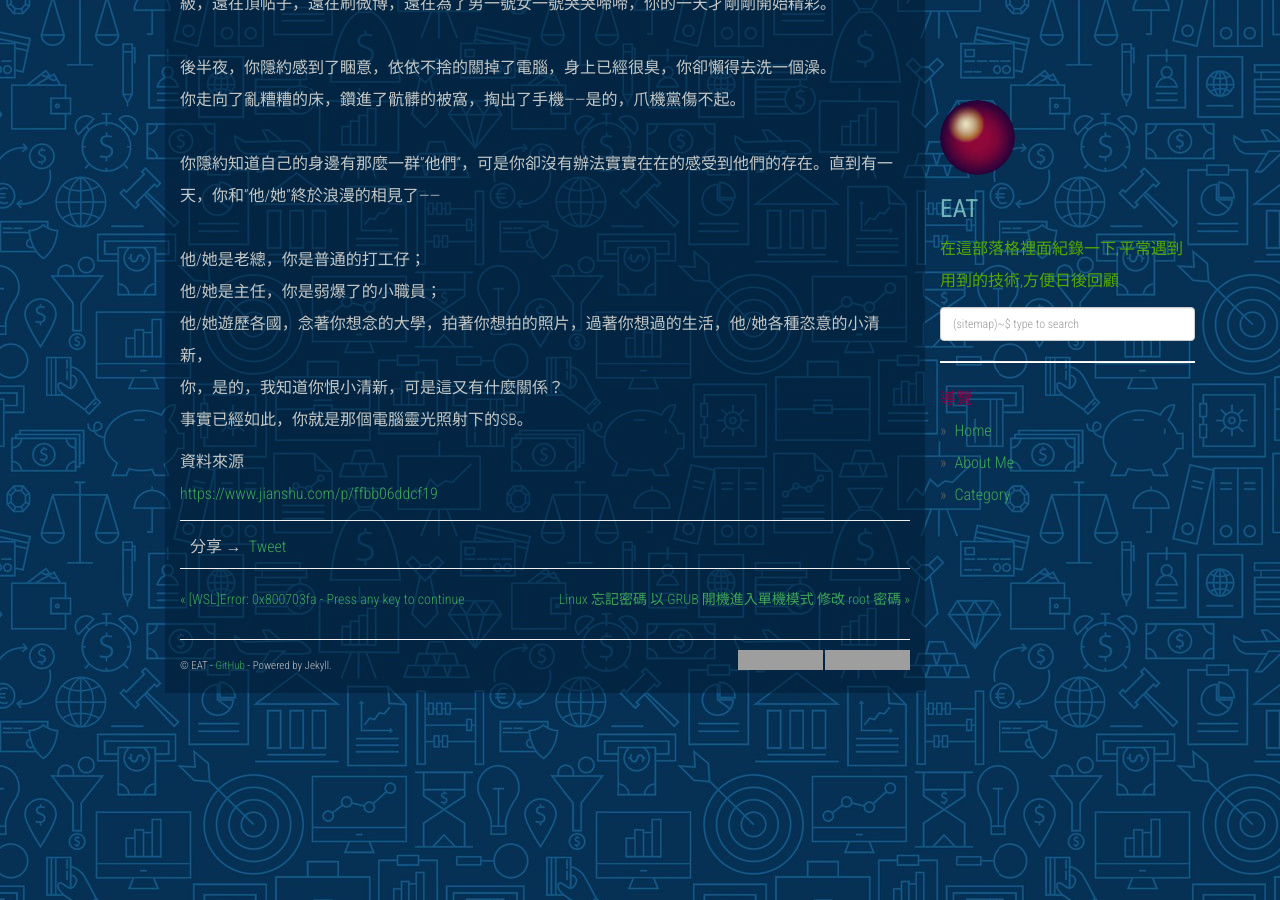
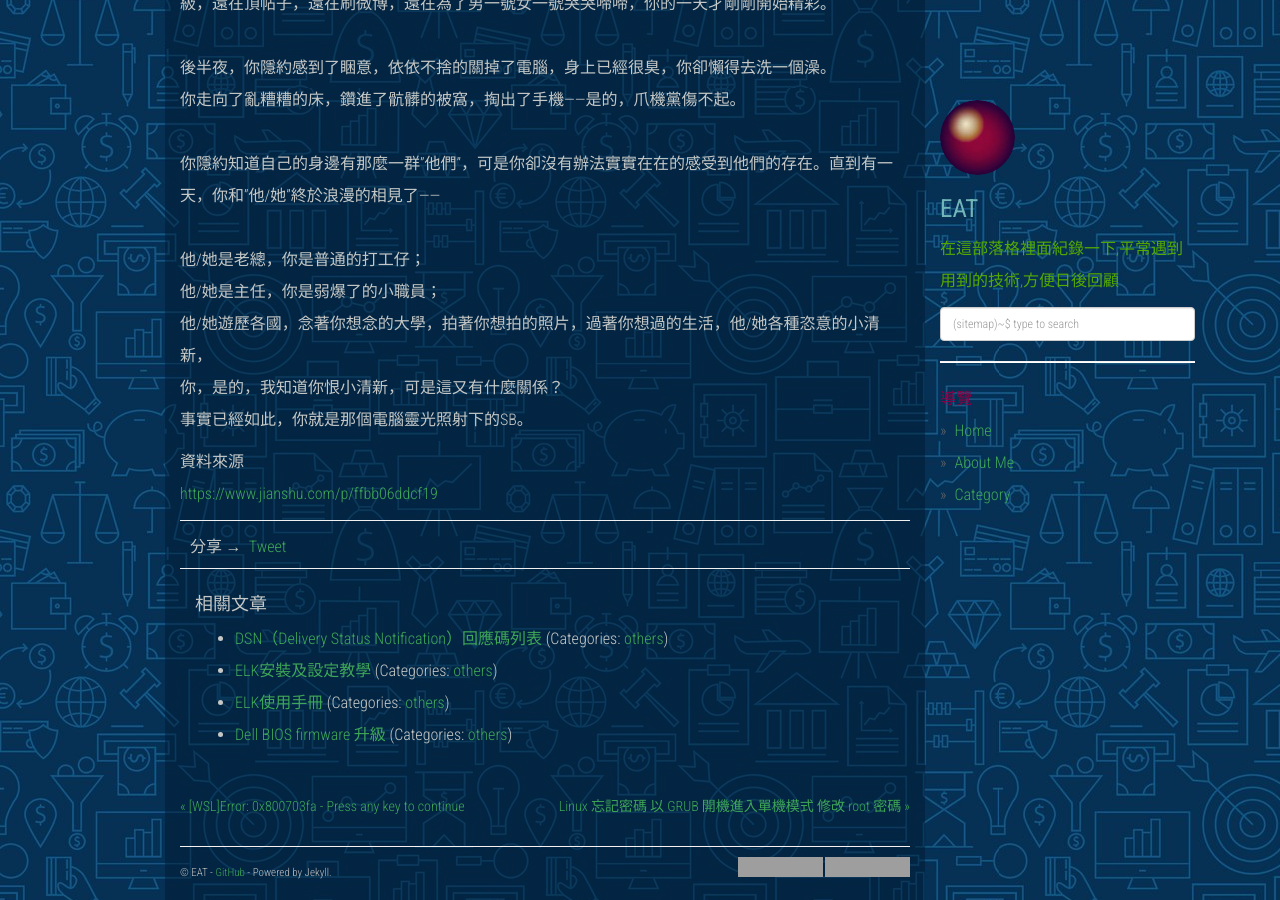
Before and after one commit to dyeat/dyeat.github.io, a Jekyll site: the page built from _posts/2018-12-11-你必須非常努力，才能看起來毫不費力.md, in a window 1280 px wide and 900 px high, scrolled down 910 px. Built offline with Jekyll 4.4.1, drawn with Linux system fonts in a browser that asks for light colours; nearby versions of some CDN libraries; comment, search, counter and statistics services are not loaded; grey boxes are pictures that could not be loaded.

Commit message:
update post

```diff
--- a/_posts/2018-12-11-你必須非常努力，才能看起來毫不費力.md
+++ b/_posts/2018-12-11-你必須非常努力，才能看起來毫不費力.md
@@ -2,8 +2,8 @@
 layout: post
 title: "你必須非常努力,才能看起來毫不費力"
 date: 2018-12-11 23:50:20 +0800
-categories: [other]
-tags: [other]
+categories: [others]
+tags: [others]
 ---
 
 有一群人，他們積極自律，每天按計劃行事，有條不紊；他們不張揚，把自己當成最卑微的小草，等待著人生開出花朵的那天。
```
